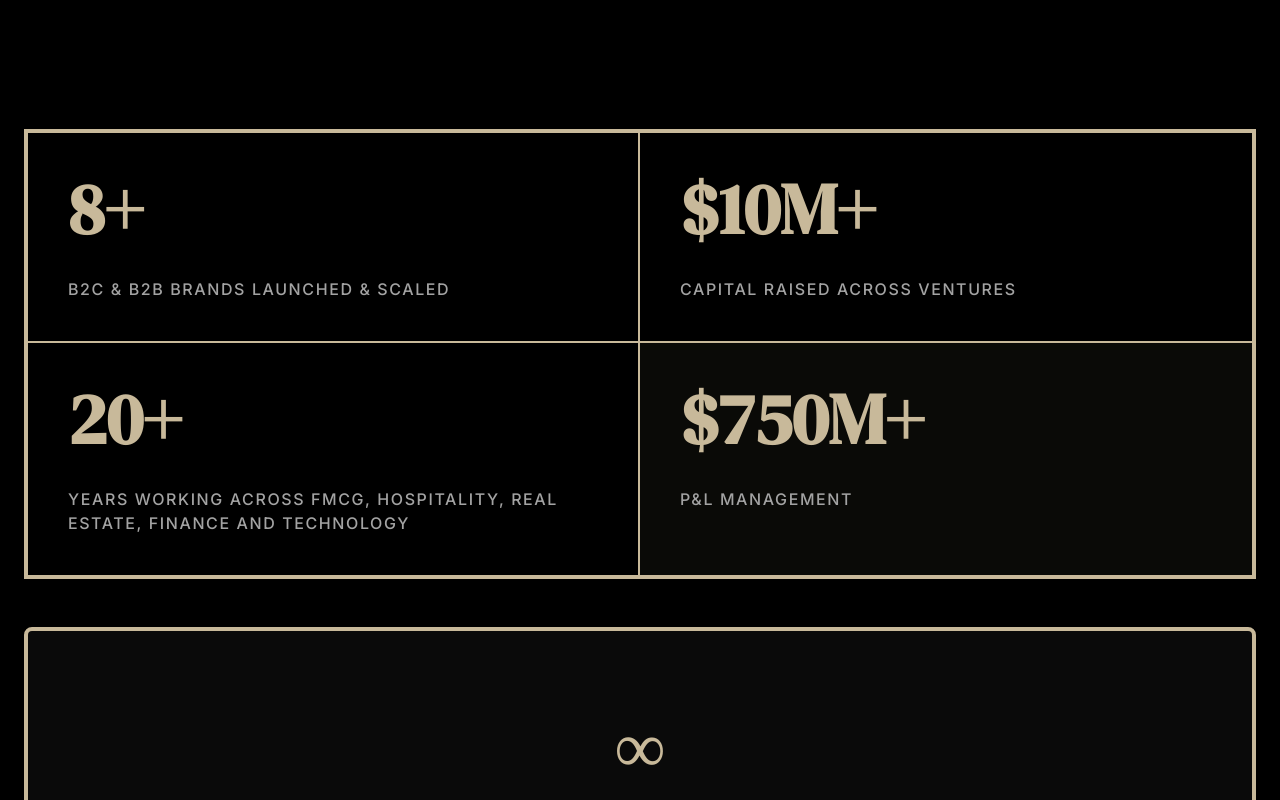
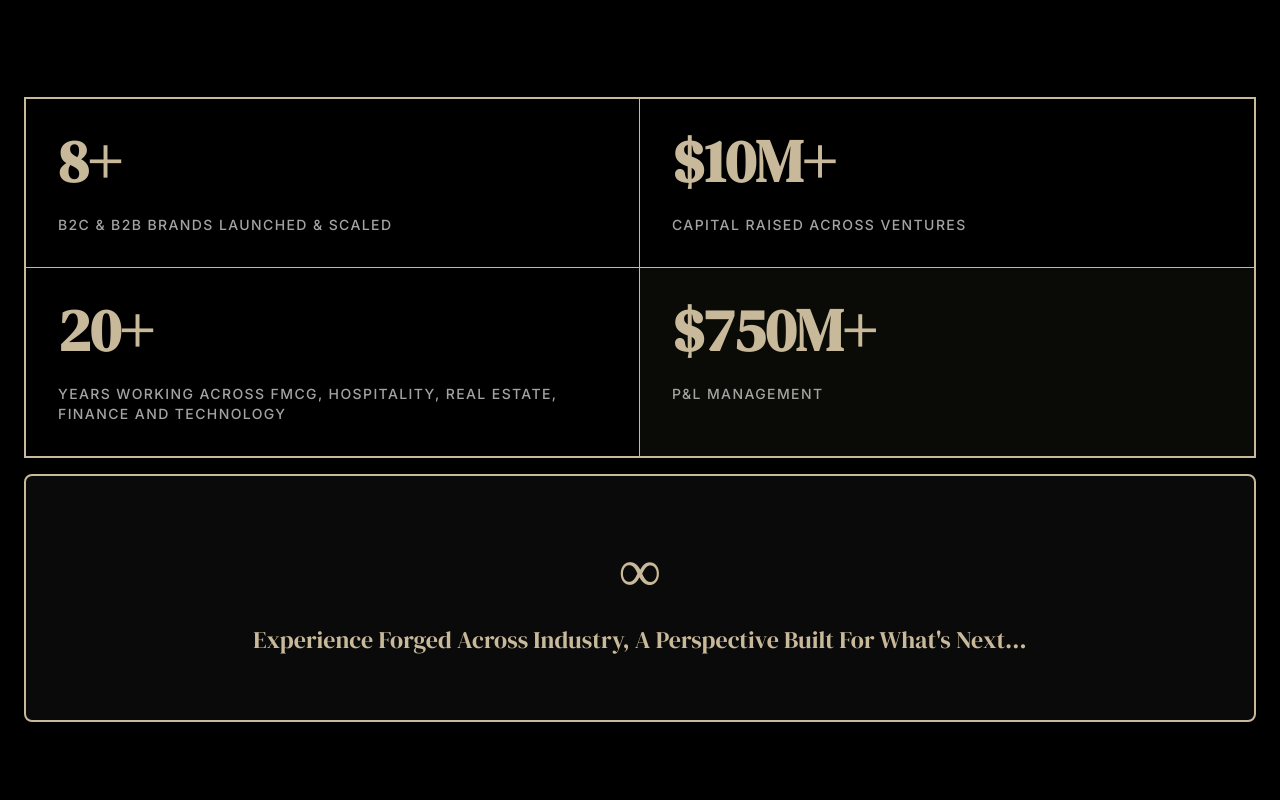
Before and after one commit to letsnavigatebmw/brandonmweaver, a React (Vite) app: page / in a window 1280 px wide. Shown: the part 3080-3880 px from the top of the page. Built offline with nearby package versions, Linux system fonts and the light colour scheme.

Commit message:
Reduce Stats and InfinityBox sizes for more subtle, refined look: reduce padding, border thickness, font sizes, and heights

```diff
--- a/src/components/InfinityBox.jsx
+++ b/src/components/InfinityBox.jsx
@@ -1,15 +1,15 @@
 export default function InfinityBox() {
   return (
-    <section className="bg-black -mt-6 md:-mt-8 pt-0 pb-20 md:pb-24 px-6">
+    <section className="bg-black -mt-6 md:-mt-8 pt-0 pb-12 md:pb-16 px-6">
       <div className="max-w-7xl mx-auto">
-        <div className="border-4 border-gold-400 rounded-lg p-16 md:p-20 bg-gray-950 text-center">
+        <div className="border-2 border-gold-400 rounded-lg p-12 md:p-16 bg-gray-950 text-center">
           {/* Infinity Symbol */}
-          <p className="text-6xl md:text-7xl font-serif mb-8" style={{ color: '#c8b99a' }}>
+          <p className="text-5xl md:text-6xl font-serif mb-6" style={{ color: '#c8b99a' }}>
             ∞
           </p>
 
           {/* Text */}
-          <p className="text-xl md:text-3xl font-serif leading-relaxed" style={{ color: '#c8b99a' }}>
+          <p className="text-lg md:text-2xl font-serif leading-relaxed" style={{ color: '#c8b99a' }}>
             Experience Forged Across Industry, A Perspective Built For What's Next…
           </p>
         </div>
--- a/src/components/Stats.jsx
+++ b/src/components/Stats.jsx
@@ -19,30 +19,30 @@ export default function Stats() {
   ]
 
   return (
-    <section className="bg-black py-20 px-6">
+    <section className="bg-black py-12 px-6">
       <div className="max-w-7xl mx-auto">
         {/* 2x2 Grid */}
-        <div className="grid md:grid-cols-2 gap-0 border-4 border-gold-400">
+        <div className="grid md:grid-cols-2 gap-0 border-2 border-gold-400">
           {stats.map((stat, index) => (
             <div
               key={index}
-              className={`p-8 md:p-10 flex flex-col justify-start items-start min-h-[180px] md:min-h-[200px] ${
-                index < 2 ? 'border-b-2 border-gold-400' : ''
-              } ${index % 2 === 0 ? 'border-r-2 border-gold-400' : ''}`}
+              className={`p-6 md:p-8 flex flex-col justify-start items-start min-h-[140px] md:min-h-[160px] ${
+                index < 2 ? 'border-b border-gold-400' : ''
+              } ${index % 2 === 0 ? 'border-r border-gold-400' : ''}`}
               style={{
                 backgroundColor: index === 3 ? 'rgba(50, 50, 35, 0.2)' : 'transparent',
               }}
             >
               {/* Stat Number */}
               <p
-                className="text-5xl md:text-6xl lg:text-7xl font-serif font-bold leading-none mb-8"
+                className="text-4xl md:text-5xl lg:text-6xl font-serif font-bold leading-none mb-6"
                 style={{ color: '#c8b99a' }}
               >
                 {stat.number}
               </p>
 
               {/* Description */}
-              <p className="text-sm md:text-base uppercase tracking-widest font-medium text-gray-400 leading-relaxed">
+              <p className="text-xs md:text-sm uppercase tracking-widest font-medium text-gray-400 leading-relaxed">
                 {stat.description}
               </p>
             </div>
```
